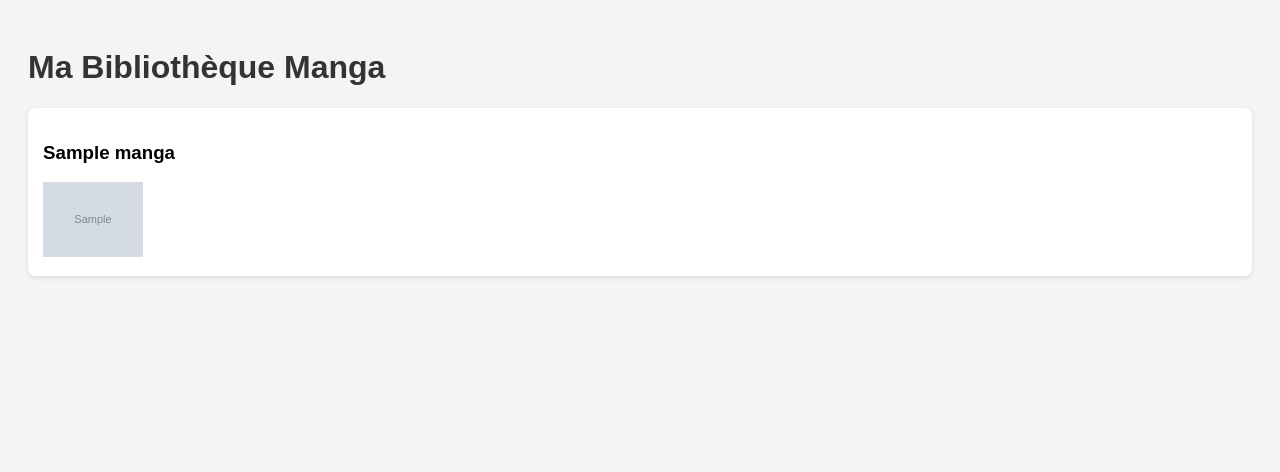
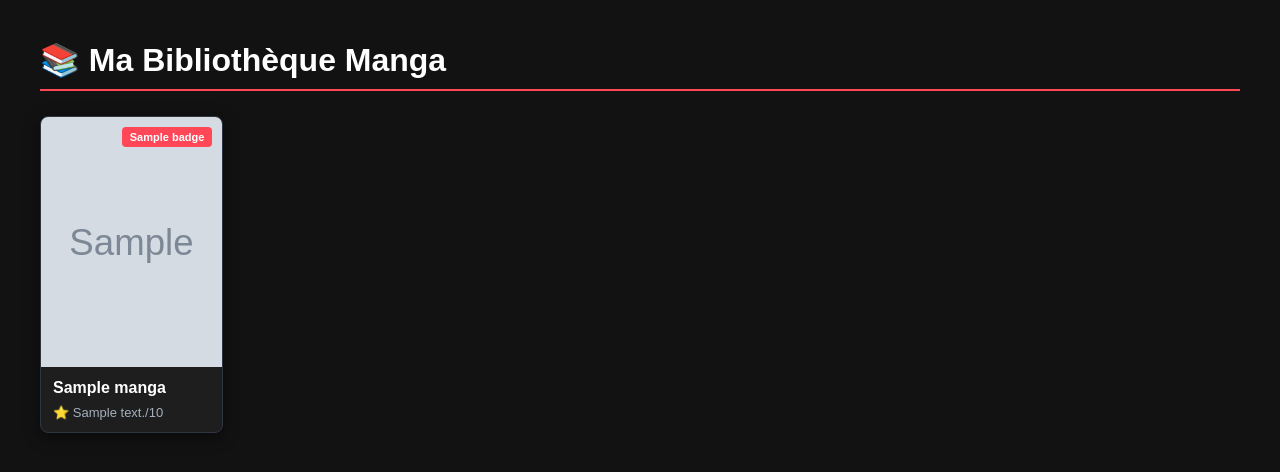
Before and after one commit to sitchad/manga-narrator, a Flask app: page / in a window 1280 px wide. Shown: the top 472 px of the page. Run offline with Flask 3, Linux system fonts and the light colour scheme; grey boxes marked "Sample" are stand-in pictures; a database or web service that is not in the repository returns one stand-in record (values such as "Sample title"); some libraries are stand-ins or nearby versions.

Commit message:
feat: design de la page d'accueil avec titres et couvertures

```diff
--- a/templates/index.html
+++ b/templates/index.html
@@ -2,19 +2,45 @@
 <html lang="fr">
 <head>
     <meta charset="UTF-8">
-    <title>Manga Narrator</title>
+    <meta name="viewport" content="width=device-width, initial-scale=1.0">
+    <title>Ma Bibliothèque Manga</title>
     <style>
-        body { font-family: sans-serif; padding: 20px; background-color: #f4f4f4; }
-        .manga-card { background: white; padding: 15px; margin-bottom: 10px; border-radius: 8px; box-shadow: 0 2px 5px rgba(0,0,0,0.1); }
-        h1 { color: #333; }
+        body { background-color: #121212; color: #ffffff; font-family: Arial, sans-serif; margin: 0; padding: 20px; }
+        .container { max-width: 1200px; margin: 0 auto; }
+        h1 { border-bottom: 2px solid #ff4757; padding-bottom: 10px; color: #fff; }
+        .manga-grid { display: grid; grid-template-columns: repeat(auto-fill, minmax(180px, 1fr)); gap: 20px; margin-top: 25px; }
+        .manga-card { background: #1e1e1e; border-radius: 8px; overflow: hidden; box-shadow: 0 4px 15px rgba(0,0,0,0.5); border: 1px solid #2f3542; text-decoration: none; color: white; transition: transform 0.2s; display: flex; flex-direction: column; }
+        .manga-card:hover { transform: scale(1.03); border-color: #ff4757; }
+        .cover-wrapper { position: relative; width: 100%; pt: 140%; /* Ratio affiche */ height: 250px; background: #2f3542; }
+        .cover-img { width: 100%; height: 100%; object-fit: cover; }
+        .badge { position: absolute; top: 10px; right: 10px; background: #ff4757; color: white; padding: 4px 8px; font-size: 11px; font-weight: bold; border-radius: 4px; }
+        .manga-info { padding: 12px; flex-grow: 1; display: flex; flex-direction: column; justify-content: space-between; }
+        .manga-title { font-size: 16px; font-weight: bold; margin: 0 0 8px 0; color: #fff; }
+        .manga-meta { display: flex; justify-content: space-between; font-size: 13px; color: #a4b0be; }
     </style>
 </head>
 <body>
-    <h1>Ma Bibliothèque Manga</h1>
-    {% for manga in mangas %}
-        <div class="manga-card">
-            <h3>{{ manga[1] }}</h3> <img src="{{ manga[2] }}" width="100" alt="Cover">
+    <div class="container">
+        <h1>📚 Ma Bibliothèque Manga</h1>
+
+        <div class="manga-grid">
+            {% for manga in mangas %}
+                <a href="/manga/{{ manga[0] }}" class="manga-card">
+                    <div class="cover-wrapper">
+                        <img src="{{ manga[2] if manga[2] else 'https://via.placeholder.com/180x250' }}" class="cover-img" alt="{{ manga[1] }}">
+                        {% if manga[5] %}
+                            <span class="badge">{{ manga[5] }}</span>
+                        {% endif %}
+                    </div>
+                    <div class="manga-info">
+                        <div class="manga-title">{{ manga[1] }}</div>
+                        <div class="manga-meta">
+                            <span>⭐ {{ manga[4] if manga[4] else '0.0' }}/10</span>
+                        </div>
+                    </div>
+                </a>
+            {% endfor %}
         </div>
-    {% endfor %}
+    </div>
 </body>
 </html>
```
